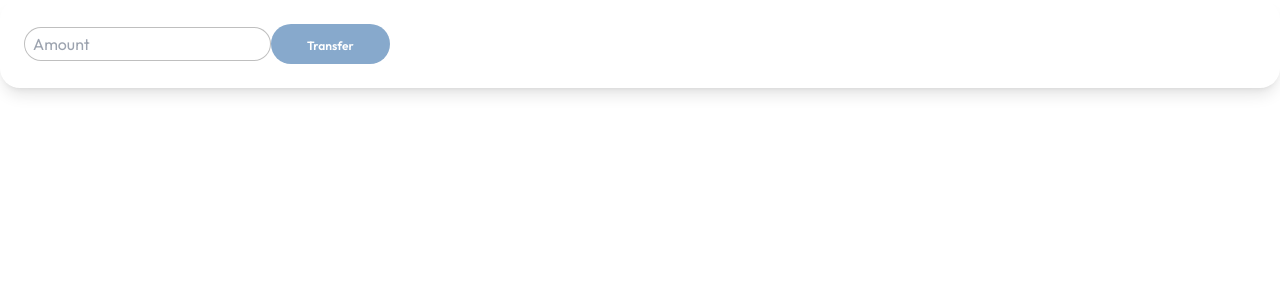
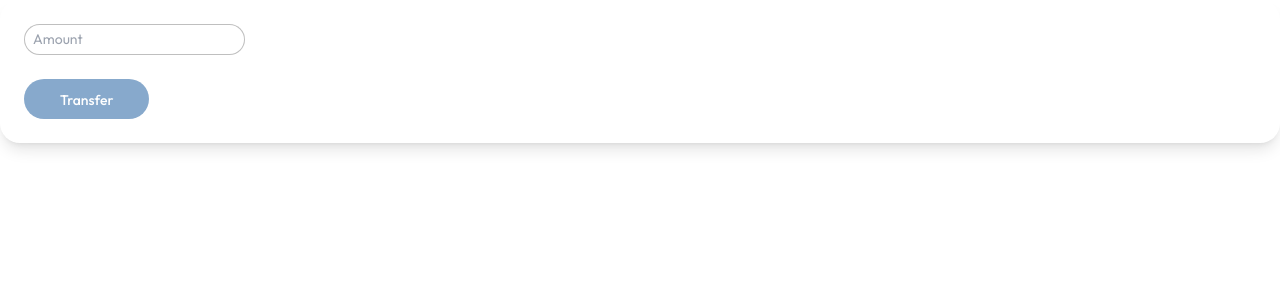
Before and after one commit to mpsb/chips, a Next.js app in the folder f-chips/: page / in a window 1280 px wide. Shown: the top 300 px of the page. Built offline with nearby package versions, Linux system fonts and the light colour scheme.

Commit message:
added hover states to button and input components

```diff
--- a/f-chips/components/buttons/PrimaryButton.tsx
+++ b/f-chips/components/buttons/PrimaryButton.tsx
@@ -6,8 +6,8 @@ type Props = {
 
 const PrimaryButton: NextPage<Props> = (props) => {
   return (
-    <button className="bold rounded-[20px] px-[36px] py-[8px] bg-primary-blue">
-      <span className="text-white text-[12px] font-semibold">
+    <button className="bold rounded-[20px] px-[36px] py-[8px] bg-primary-blue transition-colors ease-in-out hover:bg-dark-blue duration-300">
+      <span className="text-white text-[14px] font-medium">
         {props.children}
       </span>
     </button>
--- /dev/null
+++ b/f-chips/components/inputs/InputField.tsx
@@ -0,0 +1,25 @@
+import { NextPage } from "next";
+
+type InputNumberProps = {
+  type: "number";
+  min?: string;
+  max?: string;
+};
+
+type InputProps = {
+  placeholder: string;
+} & InputNumberProps;
+
+const TextField: NextPage<InputProps> = (props) => {
+  return (
+    <input
+      type={props.type}
+      className="border-solid border border-quarter-black rounded-[20px] px-[8px] py-[4px] text-[14px] focus:outline-half-black transition-colors ease-in-out hover:border-half-black duration-300"
+      placeholder={props.placeholder}
+      min={props.min}
+      max={props.max}
+    />
+  );
+};
+
+export default TextField;
--- a/f-chips/components/inputs/TextField.tsx
+++ /dev/null
@@ -1,17 +0,0 @@
-import { NextPage } from "next";
-
-type Props = {
-  placeholder: string;
-};
-
-const TextField: NextPage<Props> = (props) => {
-  return (
-    <input
-      type="text"
-      className="border-solid border border-black border-opacity-25 rounded-[20px] px-[8px] py-[4px]"
-      placeholder={props.placeholder}
-    />
-  );
-};
-
-export default TextField;
--- a/f-chips/pages/index.tsx
+++ b/f-chips/pages/index.tsx
@@ -1,12 +1,14 @@
 import type { NextPage } from "next";
 import Card from "../components/containers/Card";
-import TextField from "../components/inputs/TextField";
+import InputField from "../components/inputs/InputField";
 import PrimaryButton from "../components/buttons/PrimaryButton";
 
 const Home: NextPage = () => {
   return (
     <Card>
-      <TextField placeholder="Amount" />
+      <InputField placeholder="Amount" type="number" min="0.1" />
+      <br></br>
+      <br></br>
       <PrimaryButton>Transfer</PrimaryButton>
     </Card>
   );
--- a/f-chips/tailwind.config.js
+++ b/f-chips/tailwind.config.js
@@ -10,10 +10,13 @@ module.exports = {
     colors: {
       "light-blue": "#ABC2DB",
       "primary-blue": "#87A9CC",
+      "dark-blue": "#7795B4",
       "primary-brown": "#C09569",
       "light-brown": "#CCAA87",
       white: "#FFFFFF",
       black: "#000000",
+      "half-black": "rgba(0, 0, 0, 0.5)",
+      "quarter-black": "rgba(0, 0, 0, 0.25)",
     },
   },
   plugins: [],
```
